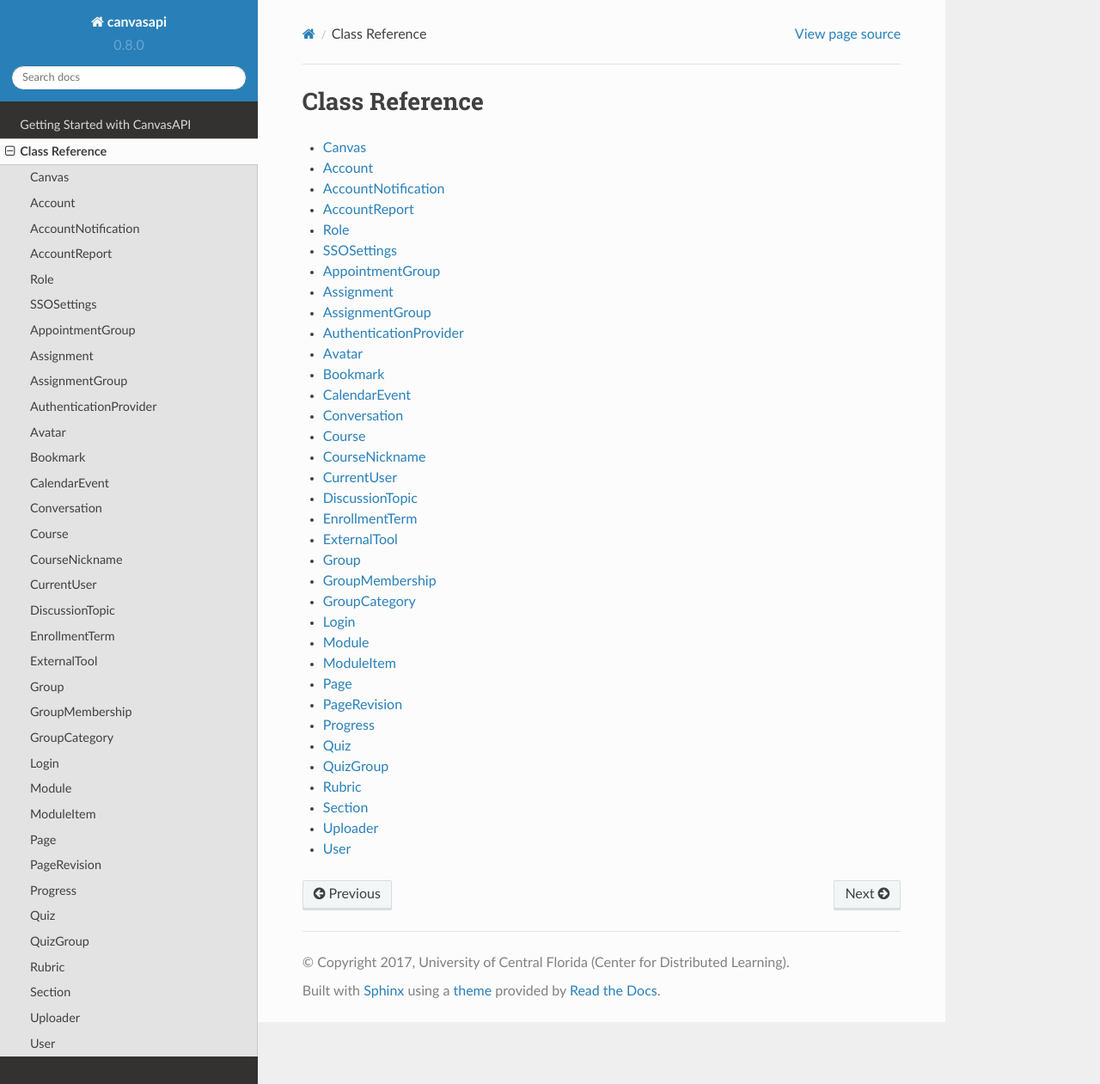
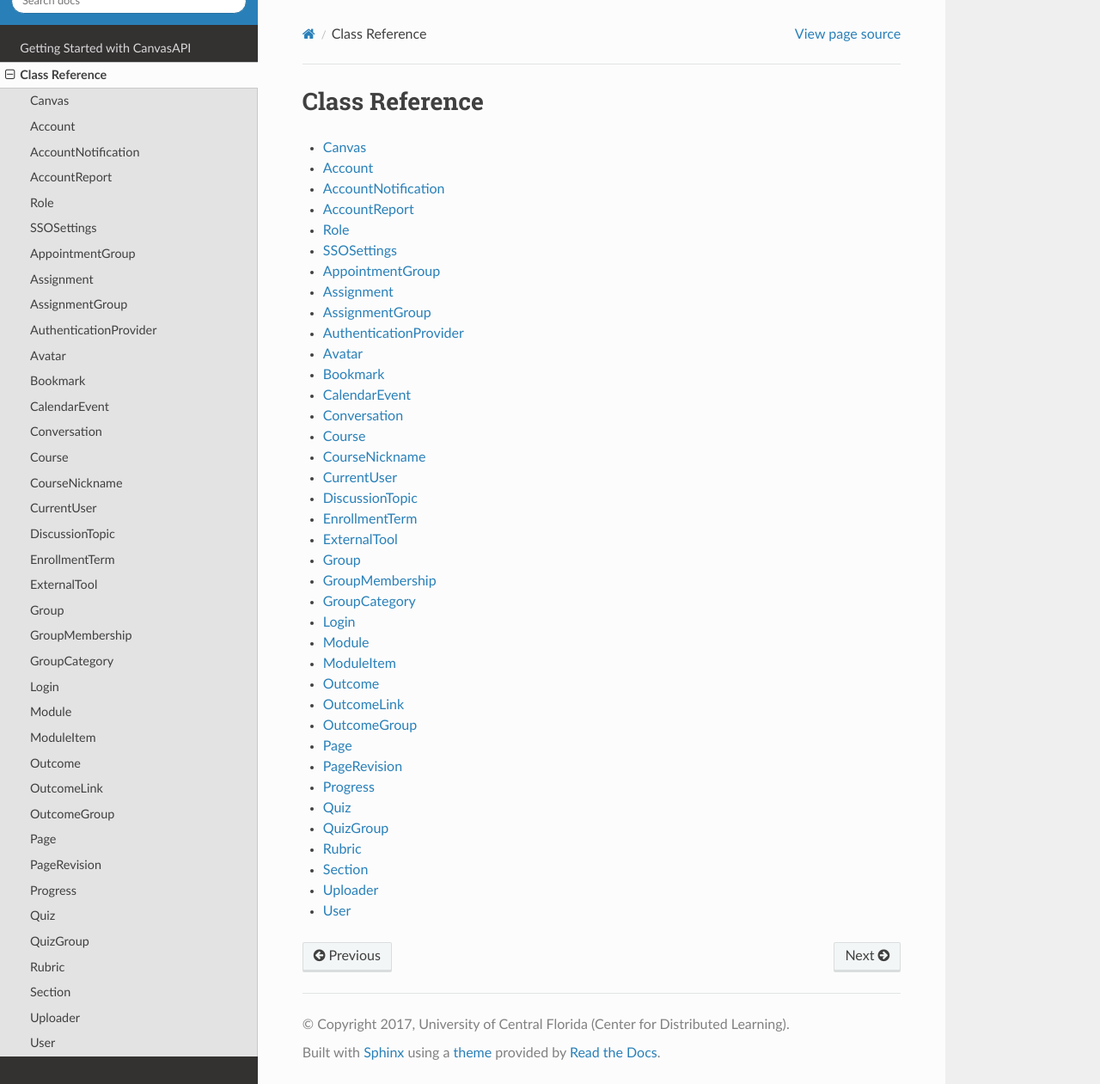
Before and after one commit to ucfopen/canvasapi, a Sphinx documentation site: the page built from docs/class-reference.rst, in a window 1280 px wide and 1261 px high. Shown: the whole window at 86% size. Built offline with Sphinx 7.4.7 and the Read the Docs theme 2.0.0, drawn with Linux system fonts in a browser that asks for light colours.

Commit message:
Added class reference pages for Outcomes

```diff
--- a/docs/class-reference.rst
+++ b/docs/class-reference.rst
@@ -20,6 +20,7 @@
     group-ref
     login-ref
     module-ref
+    outcome-ref
     page-ref
     progress-ref
     quiz-ref
--- /dev/null
+++ b/docs/outcome-ref.rst
@@ -0,0 +1,20 @@
+=======
+Outcome
+=======
+
+.. autoclass:: canvasapi.outcome.Outcome
+    :members:
+
+===========
+OutcomeLink
+===========
+
+.. autoclass:: canvasapi.outcome.OutcomeLink
+    :members:
+
+============
+OutcomeGroup
+============
+
+.. autoclass:: canvasapi.outcome.OutcomeGroup
+    :members:
```
